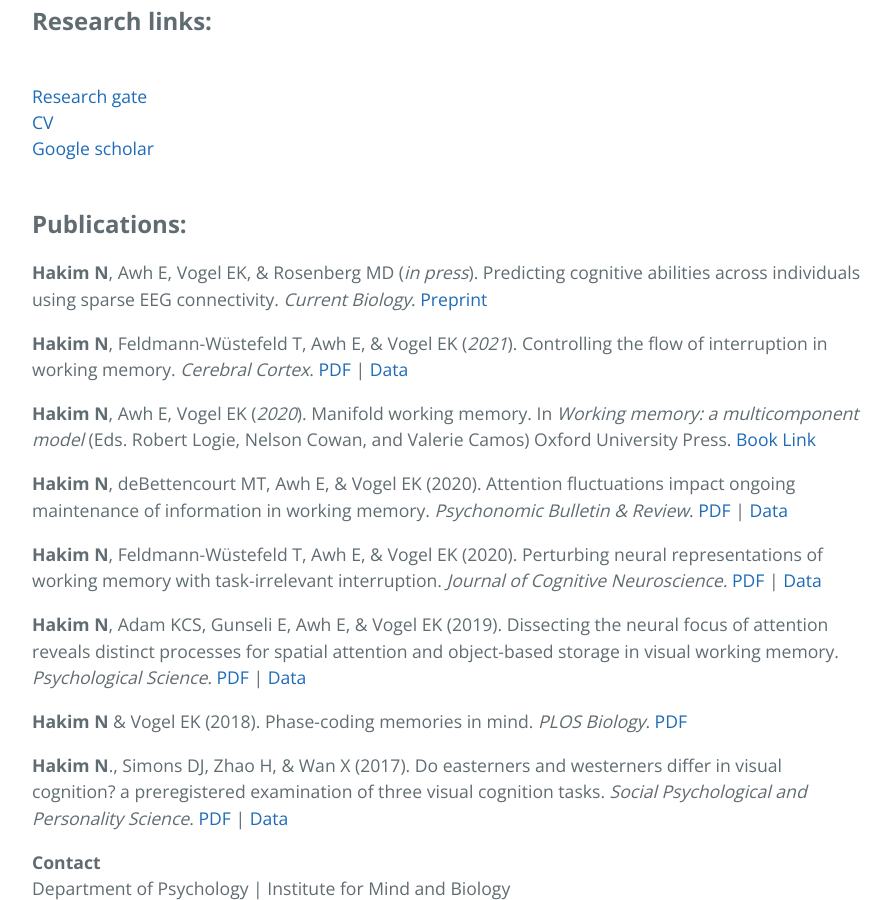
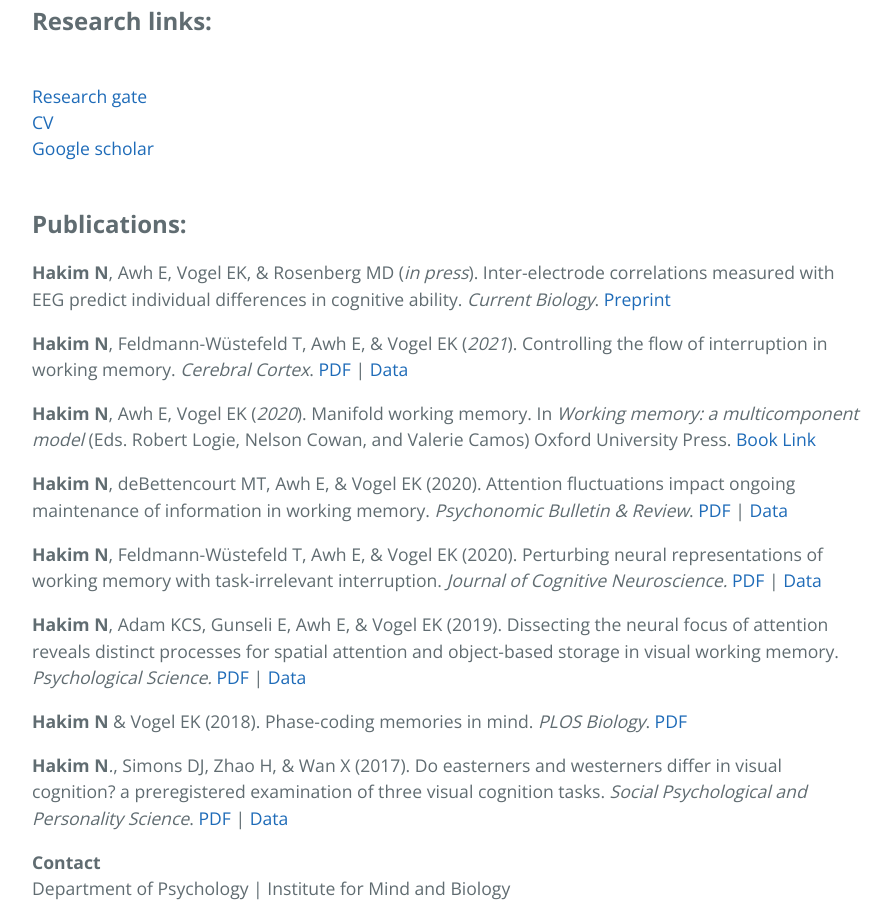
Before and after one commit to AwhVogelLab/awhvogellab.github.io, a Jekyll site: the page built from hakim.md, in a window 1280 px wide and 900 px high, scrolled down 969 px. Shown: the whole window, without its empty margins (192-1084 px from the left). Built offline with Jekyll 4.4.1, drawn with Linux system fonts in a browser that asks for light colours; our own code applies the rules of GitHub Pages for plain Markdown files.

Commit message:
Update hakim.md

```diff
--- a/hakim.md
+++ b/hakim.md
@@ -33,7 +33,7 @@ Nicole is a doctoral student in the Integrative Neuroscience Program working wit
 <font size="5"><strong>Publications:</strong></font>
 
 
-<strong>Hakim N</strong>, Awh E, Vogel EK, & Rosenberg MD (<em>in press</em>). Predicting cognitive abilities across individuals using sparse EEG connectivity. *Current Biology*. <a href="https://www.biorxiv.org/content/10.1101/2020.07.22.216705v1">Preprint</a>
+<strong>Hakim N</strong>, Awh E, Vogel EK, & Rosenberg MD (<em>in press</em>). Inter-electrode correlations measured with EEG predict individual differences in cognitive ability. *Current Biology*. <a href="https://www.biorxiv.org/content/10.1101/2020.07.22.216705v1">Preprint</a>
 
 <strong>Hakim N</strong>, Feldmann-Wüstefeld T, Awh E, & Vogel EK (<em>2021</em>). Controlling the flow of interruption in working memory. *Cerebral Cortex*. [PDF](/files/pdfs/Hakim_et_al_2021_CerebralCortex.pdf) \| [Data](https://osf.io/3ftvj/?view_only=78990b6136a34a0993f026d7c7697a59)
 
```
